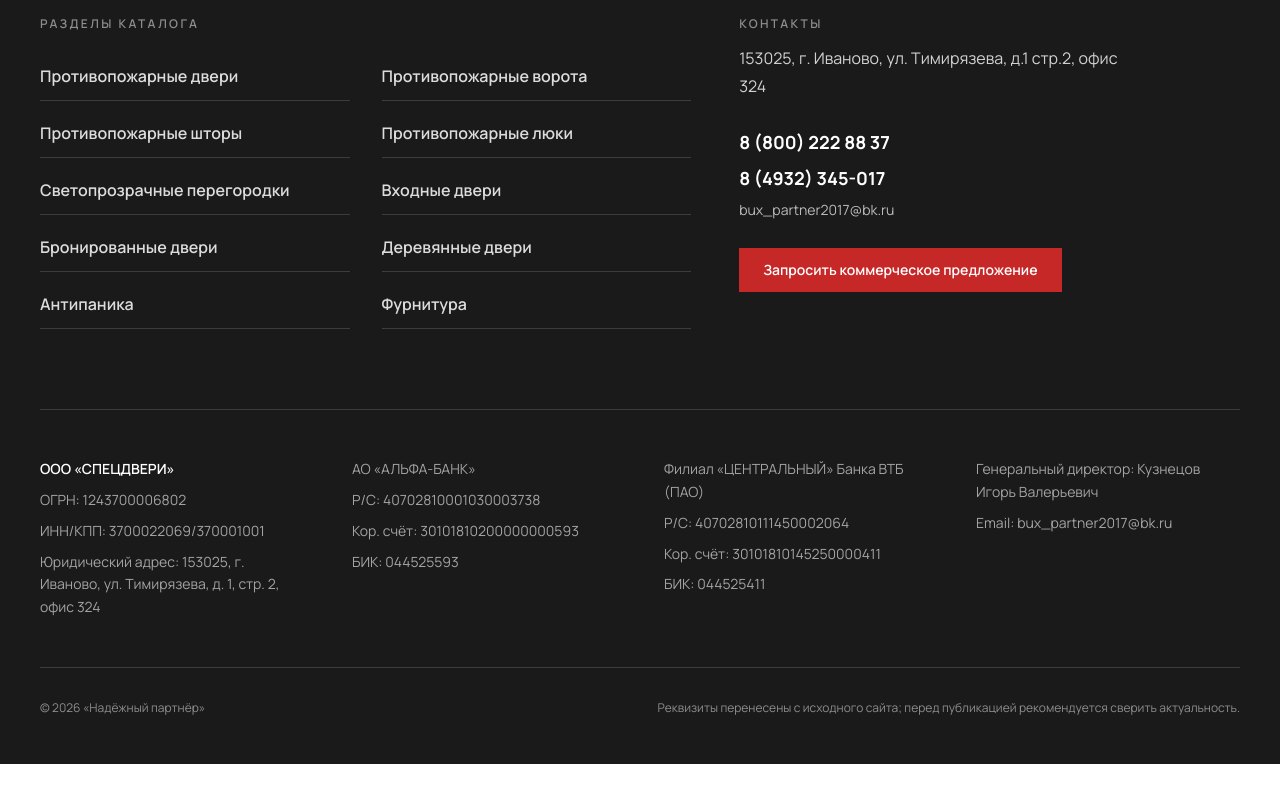
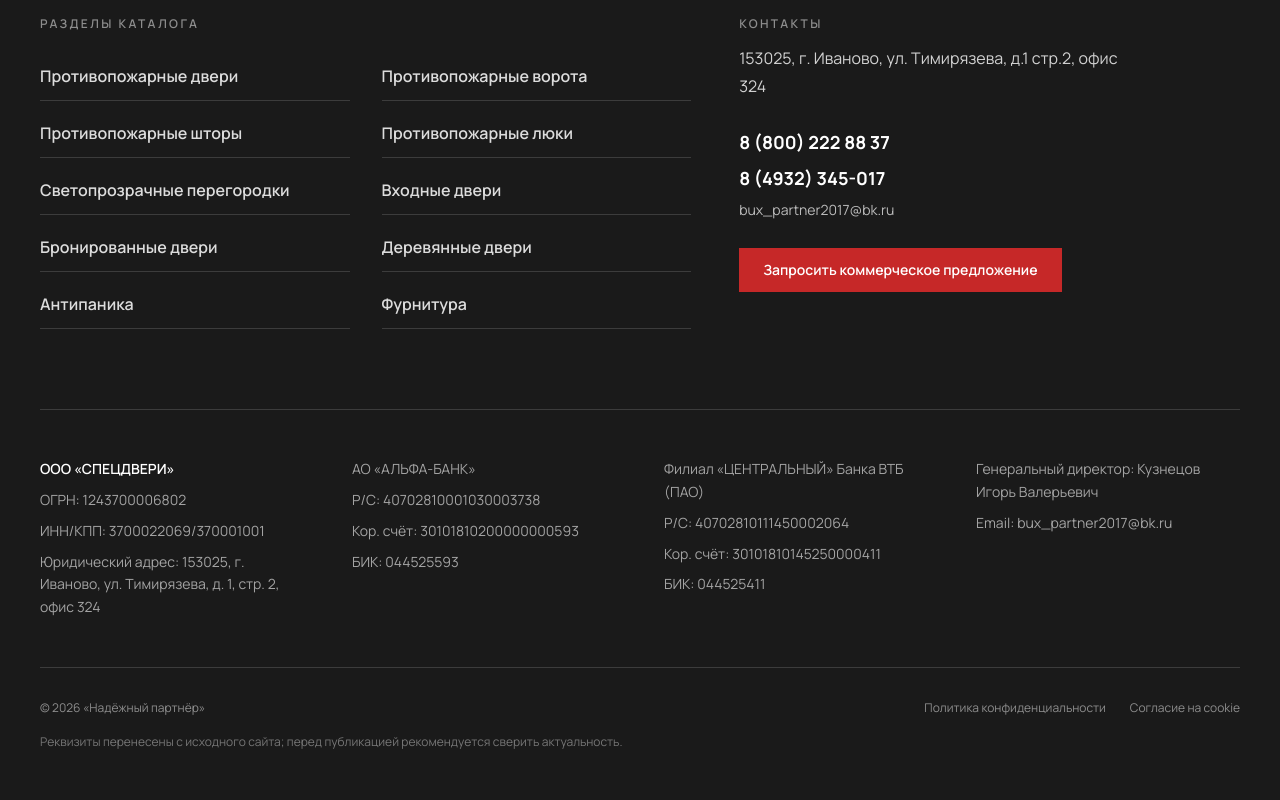
Before and after one commit to TaBLeTo4Ka11/nadezhny-partner, a React (Vite) app: page / in a window 1280 px wide. Shown: the part 10279-11079 px from the top of the page. Before the commit the page ends 11043 px from the top, so only its background shows below. Built offline with nearby package versions, Linux system fonts and the light colour scheme.

Commit message:
Add direct privacy and cookie policy links to footer

```diff
--- a/src/components/Footer.tsx
+++ b/src/components/Footer.tsx
@@ -9,6 +9,6 @@ export default function Footer(){
  <div className="space-y-2 break-words"><p>АО «АЛЬФА-БАНК»</p><p>Р/С: 40702810001030003738</p><p>Кор. счёт: 30101810200000000593</p><p>БИК: 044525593</p></div>
  <div className="space-y-2 break-words"><p>Филиал «ЦЕНТРАЛЬНЫЙ» Банка ВТБ (ПАО)</p><p>Р/С: 40702810111450002064</p><p>Кор. счёт: 30101810145250000411</p><p>БИК: 044525411</p></div>
  <div className="space-y-2"><p>Генеральный директор: Кузнецов Игорь Валерьевич</p><p>Email: <a href={"mailto:"+EMAIL} className="hover:text-white">{EMAIL}</a></p></div></div>
- <div className="mt-12 flex flex-col gap-3 border-t border-white/15 pt-8 text-xs text-white/50 sm:flex-row sm:justify-between"><span>© {new Date().getFullYear()} «Надёжный партнёр»</span><span>Реквизиты перенесены с исходного сайта; перед публикацией рекомендуется сверить актуальность.</span></div>
+ <div className="mt-12 flex flex-col gap-4 border-t border-white/15 pt-8 text-xs text-white/50 sm:flex-row sm:items-center sm:justify-between"><span>© {new Date().getFullYear()} «Надёжный партнёр»</span><div className="flex flex-wrap gap-x-6 gap-y-2"><a href="https://iv-partner.ru/privacy-policy/" target="_blank" rel="noreferrer" className="hover:text-white">Политика конфиденциальности</a><a href="https://iv-partner.ru/kuki/" target="_blank" rel="noreferrer" className="hover:text-white">Согласие на cookie</a></div></div><p className="mt-4 text-xs leading-5 text-white/40">Реквизиты перенесены с исходного сайта; перед публикацией рекомендуется сверить актуальность.</p>
  </div></footer>;
 }
```
